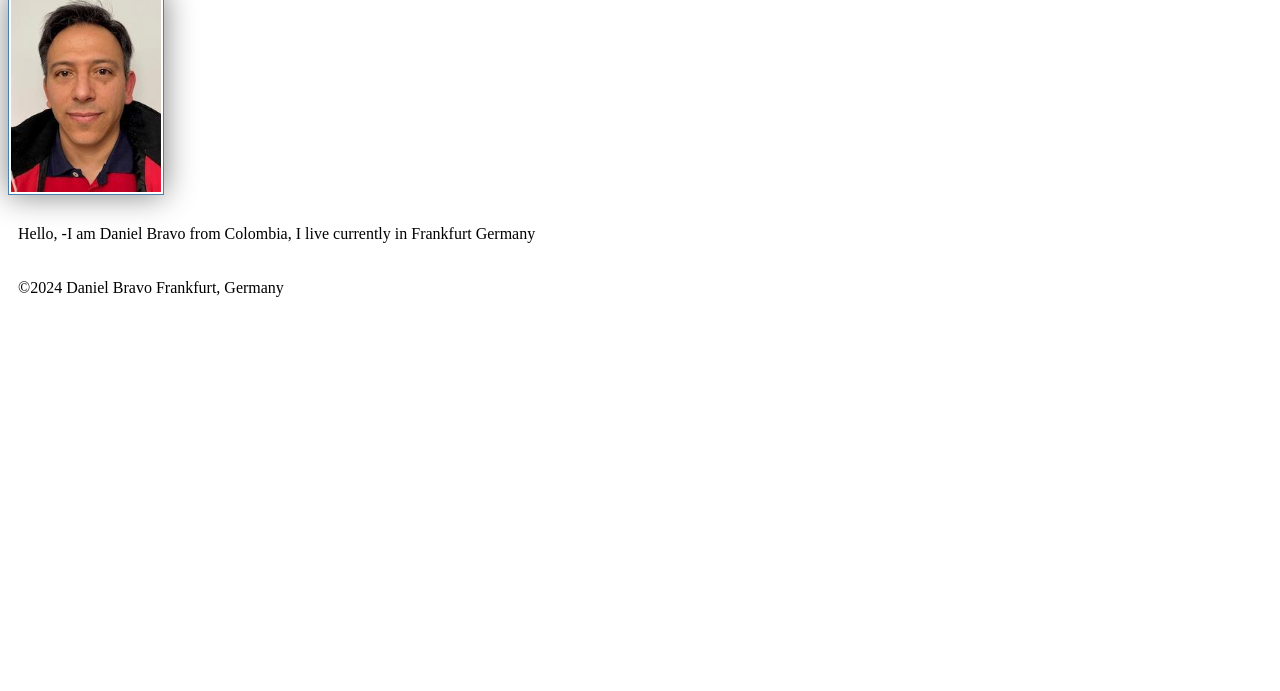
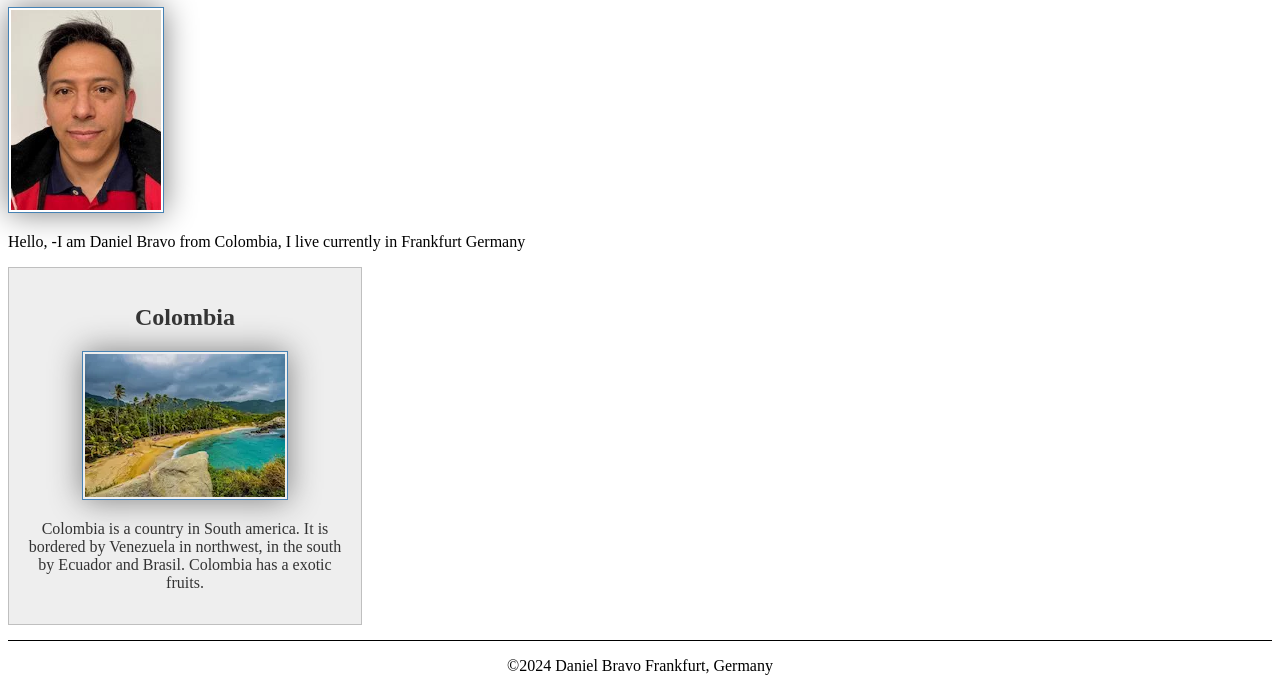
Before and after one commit to bravoduque12/wdd130, a plain HTML site: page index.html in a window 1280 px wide. Shown: the part 293-984 px from the top of the page. Before the commit the page ends 800 px from the top, so only its background shows below. Drawn offline with Linux system fonts and the light colour scheme.

Commit message:
main pag

```diff
--- a/index.html
+++ b/index.html
@@ -4,6 +4,9 @@
     <link rel="stylesheet" href="styles/styles.css">
     <meta charset="utf-8">
     <meta name="viewport" content="width=device-width,initial-scale=1.0">
+    <meta name="Obtain a High Education" content="Daniel Bravo, WDD130, to practice html, css">
+    <meta name="author" content="Daniel Bravo"
+
     <title>Daniel Bravo | WDD 130</title>
   </head>
   <body>
@@ -19,6 +22,11 @@
         <img src="images/profile.jpg" alt="Hello, my name is Daniel Bravo" width="200">
         <p>Hello, -I am Daniel Bravo from Colombia, I live currently in Frankfurt Germany</p>
     </main>
+    <aside>
+      <h2>Colombia</h2>
+      <img src="images/1336708-tayrona-national-park-colombia.webp" alt="Colombia landscape">
+      <p>Colombia is a country in South america. It is bordered by Venezuela in northwest, in the south by Ecuador and Brasil. Colombia has a exotic fruits.</p>
+    </aside>
     <footer>
         <p>&#169;2024 Daniel Bravo Frankfurt, Germany</p>
     </footer>
--- a/styles/styles.css
+++ b/styles/styles.css
@@ -20,3 +20,30 @@ img {
 p {
     padding: 10px;
 }
+
+main {
+    max-width: 840px;
+}
+aside {
+    width: 20rem;
+    margin: rem;
+    border: 1px solid rgba(0, 0, 0, 0.2); /* 1 */
+    padding: 1rem;
+    background-color: #eee;
+    color: #333;
+    text-align: center;
+}
+aside img {
+    width: 200px;
+    height: auto;
+}
+main img {
+    width: 150px;
+    height: auto;
+}
+p {padding: 0;}
+footer {
+    margin-top: 15px;
+    border-top: 1px solid #000;
+    text-align: center;
+}
```
Also changed, not shown: images/1336708-tayrona-national-park-colombia.webp (added).
